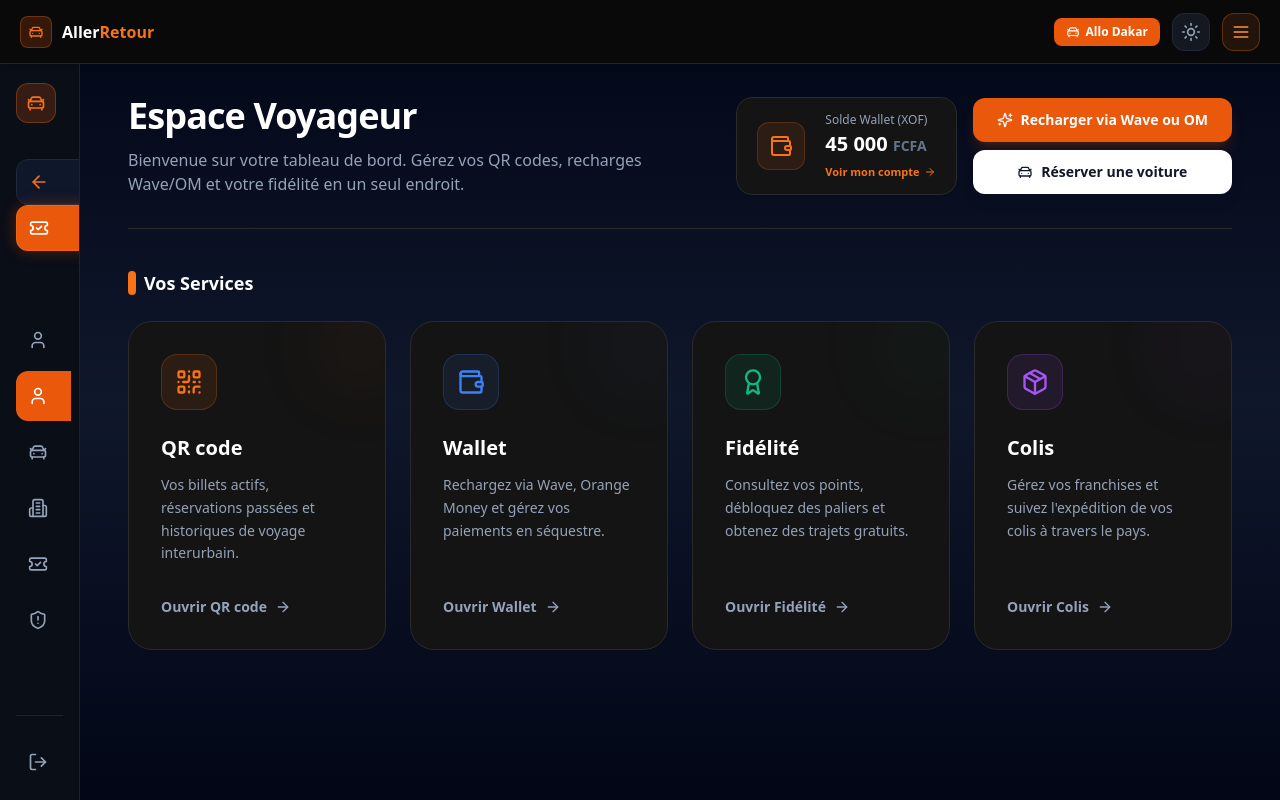
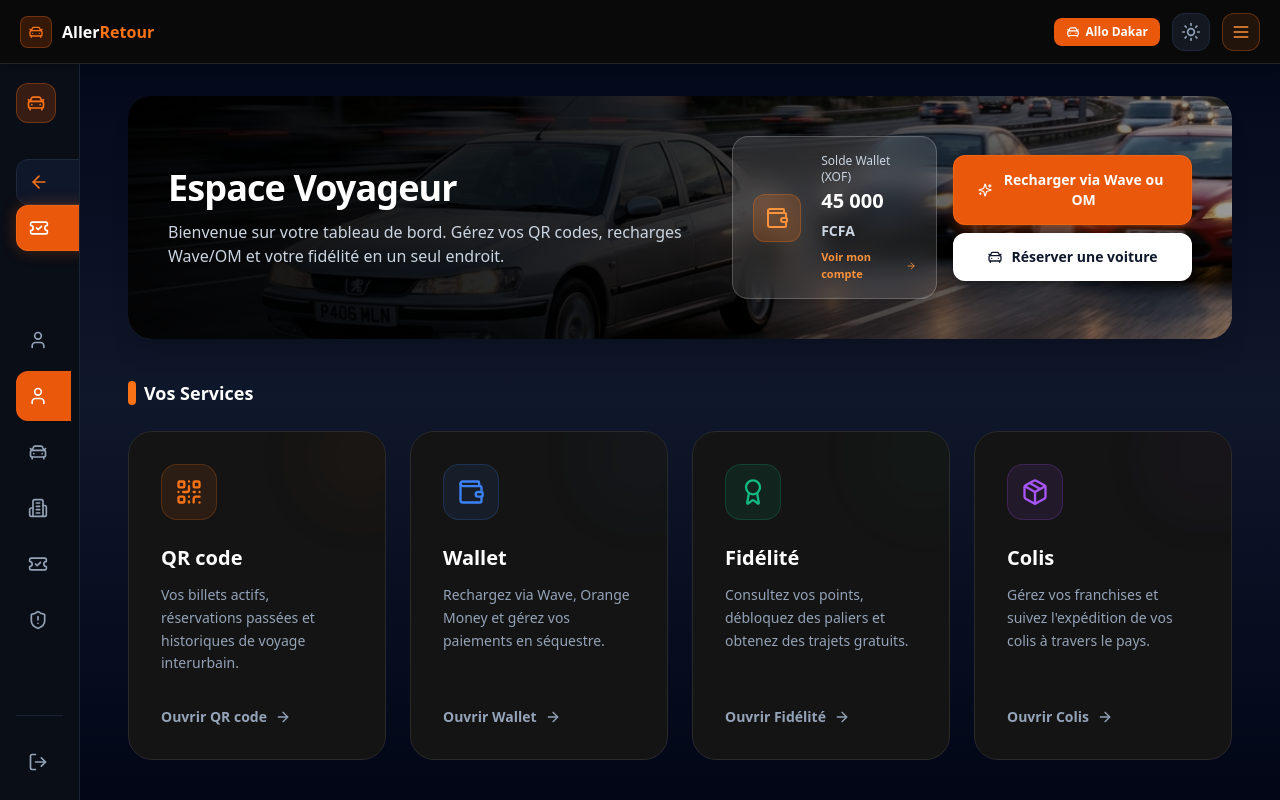
Before and after one commit to migini10/Aller-Retour, a Next.js app in the folder apps/web/: page /dashboard/client in a window 1280 px wide. Built offline with nearby package versions, Linux system fonts and the light colour scheme; no server answers.

Commit message:
feat(client): add peugeot 406 hero banner

```diff
--- a/apps/web/src/app/dashboard/client/page.tsx
+++ b/apps/web/src/app/dashboard/client/page.tsx
@@ -55,35 +55,46 @@ export default function ClientDashboard() {
     <div className="h-full min-w-0 overflow-y-auto overscroll-contain scrollbar-hide flex flex-col items-center">
       <div className="w-full max-w-[1600px] px-5 sm:px-8 lg:px-12 py-8 pb-24 space-y-8 animate-fade-in">
 
-        {/* Header & Wallet Quick Look */}
-        <div className="pb-8 border-b border-slate-200 dark:border-[#2A2A2A] flex flex-col md:flex-row justify-between items-start md:items-center gap-6">
+        {/* Header & Wallet Quick Look with Hero Background */}
+        <div className="relative rounded-3xl overflow-hidden mb-8 shadow-xl">
+          {/* Background Image */}
+          <div className="absolute inset-0 z-0">
+            <img src="/images/peugeot_406_hero.png" alt="Peugeot 406 sur autoroute" className="w-full h-full object-cover object-center" />
+            <div className="absolute inset-0 bg-gradient-to-r from-slate-900/95 via-slate-900/80 to-slate-900/40 dark:from-black/95 dark:via-black/80 dark:to-black/40"></div>
+          </div>
+
+          <div className="relative z-10 p-8 sm:p-10 flex flex-col lg:flex-row justify-between items-start lg:items-center gap-8">
             <div>
-            <h1 className="text-3xl sm:text-4xl font-black text-slate-900 dark:text-white tracking-tight mb-3">Espace Voyageur</h1>
-            <p className="text-slate-500 dark:text-slate-400 text-sm sm:text-base max-w-xl">
+              <h1 className="text-3xl sm:text-4xl font-black text-white tracking-tight mb-3">Espace Voyageur</h1>
+              <p className="text-slate-300 text-sm sm:text-base max-w-xl">
                 Bienvenue sur votre tableau de bord. Gérez vos QR codes, recharges Wave/OM et votre fidélité en un seul endroit.
               </p>
             </div>
 
-          <div className="flex flex-col sm:flex-row items-stretch sm:items-center gap-4 w-full md:w-auto">
-            <div className="w-full sm:w-auto bg-white dark:bg-[#141414] border border-slate-200 dark:border-[#2A2A2A] px-5 py-3.5 rounded-2xl flex items-center justify-between sm:justify-start gap-5 shadow-sm hover:shadow-md transition-shadow">
-              <div className="w-12 h-12 rounded-xl bg-orange-500/10 flex items-center justify-center shrink-0 border border-orange-500/20">
-                <Wallet className="w-6 h-6 text-orange-500" />
+            <div className="flex flex-col sm:flex-row items-stretch sm:items-center gap-4 w-full lg:w-auto">
+              {/* Wallet Card Glassmorphism */}
+              <div className="w-full sm:w-auto bg-white/10 backdrop-blur-md border border-white/20 px-5 py-4 rounded-2xl flex items-center justify-between sm:justify-start gap-5 shadow-xl">
+                <div className="w-12 h-12 rounded-xl bg-orange-500/20 flex items-center justify-center shrink-0 border border-orange-500/30">
+                  <Wallet className="w-6 h-6 text-orange-400" />
                 </div>
                 <div>
-                <p className="text-xs text-slate-500 dark:text-slate-400 font-medium mb-0.5">Solde Wallet (XOF)</p>
-                <p className="text-xl font-black text-slate-900 dark:text-white">45 000 <span className="text-sm font-bold text-slate-500">FCFA</span></p>
-                <Link href="/dashboard/client/wallet" className="text-[11px] text-orange-600 dark:text-orange-500 font-bold hover:underline mt-1.5 flex items-center gap-1 w-fit">
+                  <p className="text-xs text-slate-300 font-medium mb-0.5">Solde Wallet (XOF)</p>
+                  <p className="text-xl font-black text-white">45 000 <span className="text-sm font-bold text-slate-300">FCFA</span></p>
+                  <Link href="/dashboard/client/wallet" className="text-[11px] text-orange-400 font-bold hover:text-orange-300 hover:underline mt-1.5 flex items-center gap-1 w-fit transition-colors">
                     Voir mon compte <ArrowRight className="w-3 h-3" />
                   </Link>
                 </div>
               </div>
+
+              {/* Action Buttons */}
               <div className="flex flex-col gap-2 w-full sm:w-auto">
-              <button onClick={openRechargeWizard} className="w-full sm:w-auto bg-orange-600 hover:bg-orange-500 text-white font-bold px-6 py-3 rounded-xl transition-all flex items-center justify-center gap-2 shadow-lg shadow-orange-600/20 active:scale-95 text-sm">
+                <button onClick={openRechargeWizard} className="w-full sm:w-auto bg-orange-600 hover:bg-orange-500 text-white font-bold px-6 py-3.5 rounded-xl transition-all flex items-center justify-center gap-2 shadow-lg shadow-orange-600/30 active:scale-95 text-sm border border-orange-500/50">
                   <Sparkles className="w-4 h-4" /> Recharger via Wave ou OM
                 </button>
-              <button onClick={() => openBookingWizard('allo-dakar')} className="w-full sm:w-auto bg-slate-900 dark:bg-white hover:bg-slate-800 dark:hover:bg-slate-100 text-white dark:text-slate-900 font-bold px-6 py-3 rounded-xl transition-all flex items-center justify-center gap-2 shadow-lg shadow-slate-900/10 active:scale-95 text-sm">
+                <button onClick={() => openBookingWizard('allo-dakar')} className="w-full sm:w-auto bg-white hover:bg-slate-100 text-slate-900 font-bold px-6 py-3.5 rounded-xl transition-all flex items-center justify-center gap-2 shadow-lg shadow-black/20 active:scale-95 text-sm">
                   <CarFront className="w-4 h-4" /> Réserver une voiture
                 </button>
+              </div>
             </div>
           </div>
         </div>
```
Also changed, not shown: apps/web/public/images/peugeot_406_hero.png (added). Lines whose indentation alone changed are shown as unchanged.
